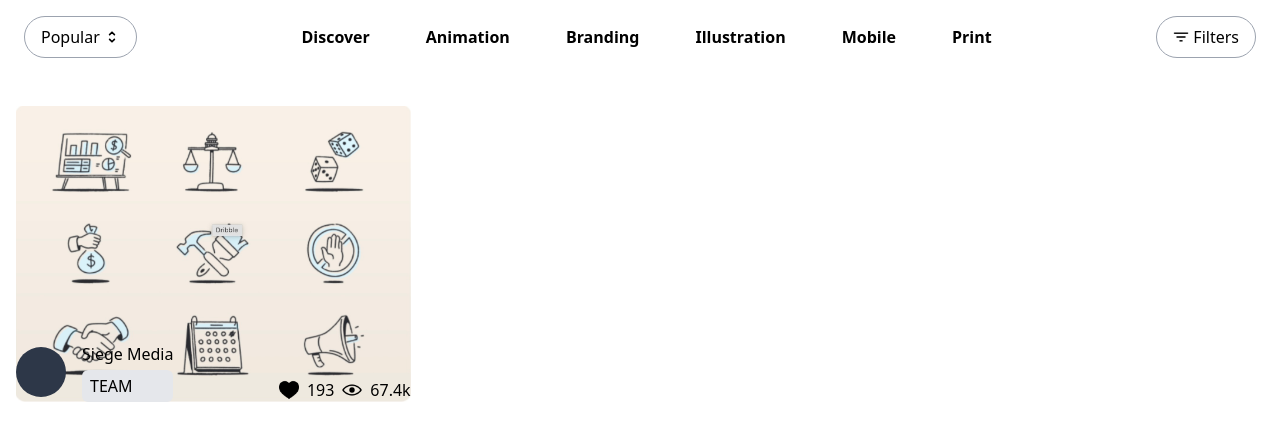
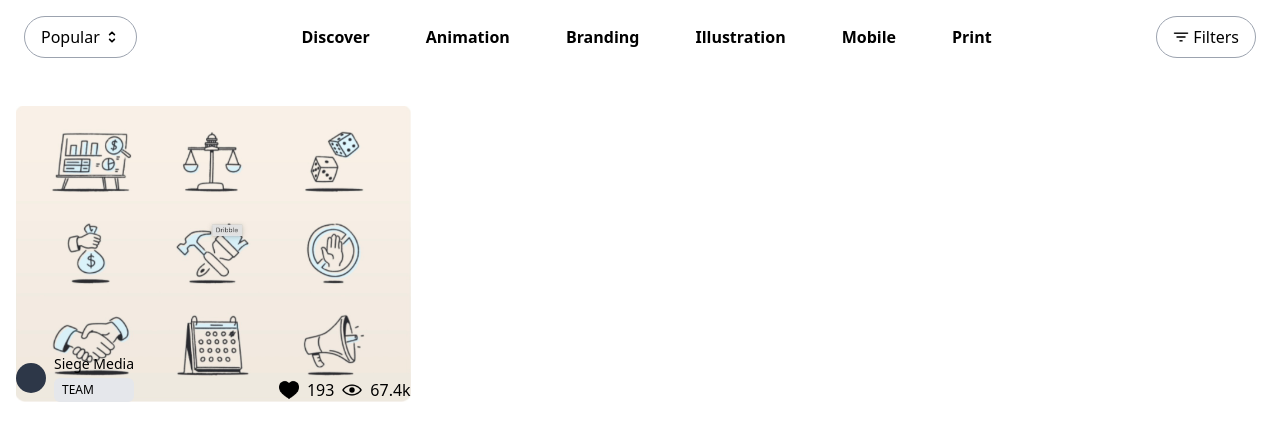
Before and after one commit to allysontishler/mi449-c7-tailwind, a website: page index.html in a window 1280 px wide. Drawn offline with nearby package versions, Linux system fonts and the light colour scheme.

Commit message:
spacing-text-below

```diff
--- a/index.html
+++ b/index.html
@@ -7,11 +7,11 @@
     <link href="https://cdn.jsdelivr.net/npm/tailwindcss@2.2.19/dist/tailwind.min.css" rel="stylesheet">
     <style>
         .user-profile {
-            width: 50px;
-            height: 50px;
+            width: 30px;
+            height: 30px;
             background-color: #2d3748; /* Dark grey */
             border-radius: 50%;
-            margin-right: 1rem;
+            margin-right: 0.5rem;
         }
         .likes-views {
             display: flex;
@@ -59,8 +59,8 @@
             <div class="absolute bottom-0 left-0 flex items-center">
                 <div class="user-profile"></div>
                 <div>
-                    <p>Siege Media</p>
-                    <div class="bg-gray-200 rounded-md px-2 py-1 mt-1">TEAM</div>
+                    <p class="text-sm">Siege Media</p>
+                    <div class="bg-gray-200 rounded-md px-2 py-1 mt-1 text-xs">TEAM</div>
                 </div>
             </div>
             <div class="absolute bottom-0 right-0 likes-views">
```
